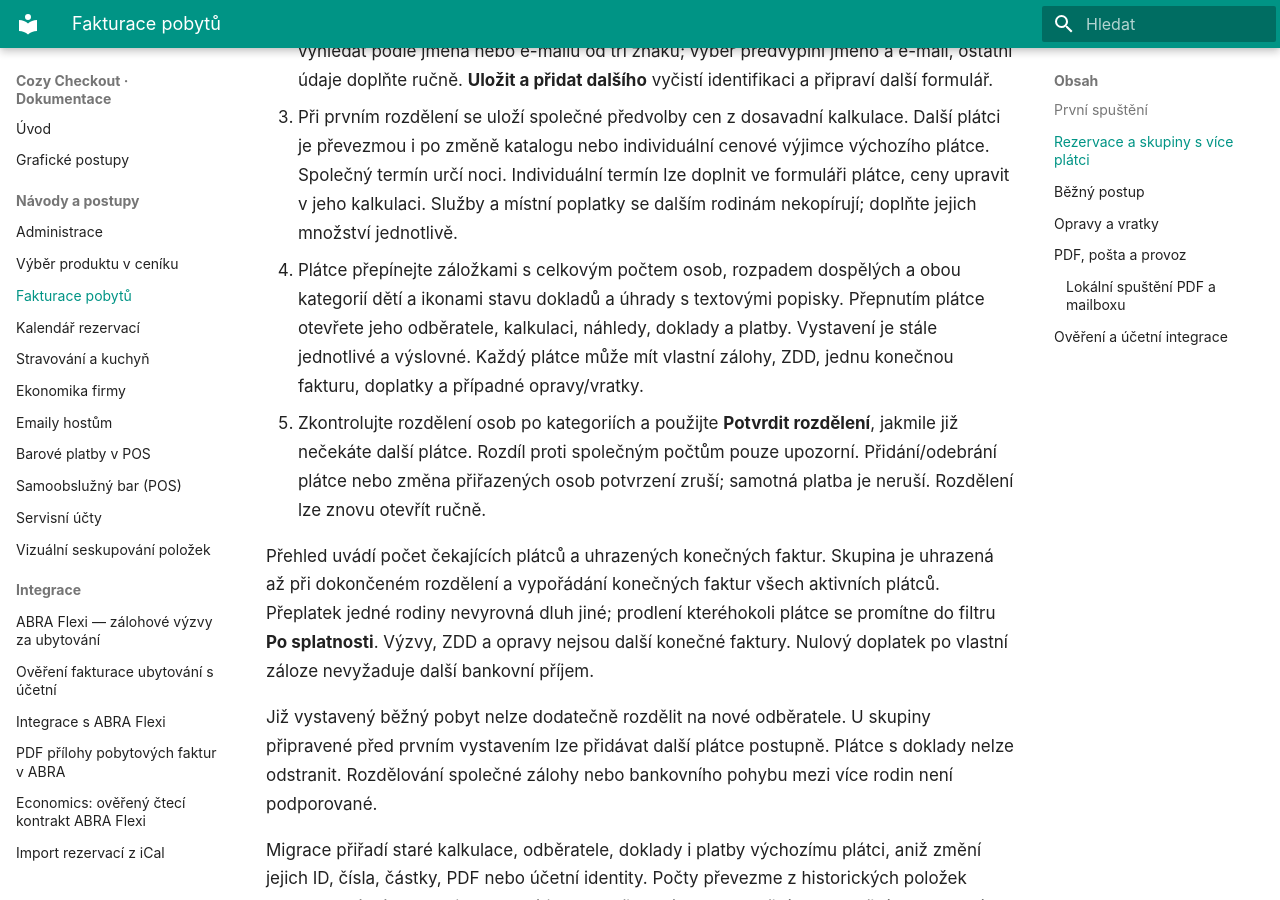
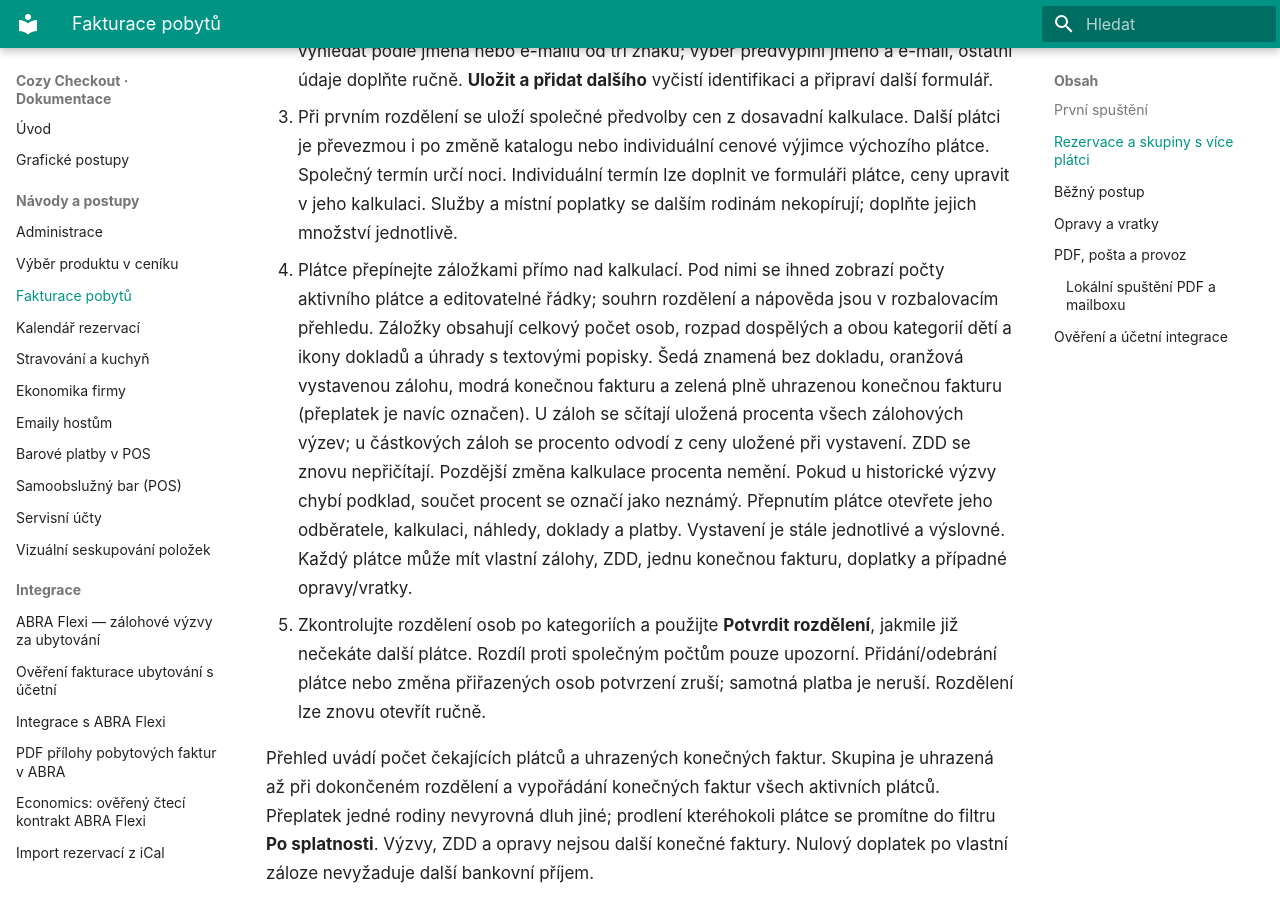
Before and after one commit to michalhorcic/cozy-checkout, an MkDocs documentation site: the page built from docs/features/BILLING.md, in a window 1280 px wide and 900 px high, scrolled down 1757 px. Built offline with MkDocs 1.6.1 and Material for MkDocs 9.7.7, drawn with Linux system fonts in a browser that asks for light colours.

Commit message:
Compact payer calculation workspace and colour tabs by billing state

```diff
--- a/docs/features/BILLING.md
+++ b/docs/features/BILLING.md
@@ -68,8 +68,16 @@ fakturaci a před prvním vystavením zvolte **Rozdělit mezi více plátců**:
    výchozího plátce. Společný termín určí noci. Individuální termín lze doplnit
    ve formuláři plátce, ceny upravit v jeho kalkulaci. Služby a místní poplatky
    se dalším rodinám nekopírují; doplňte jejich množství jednotlivě.
-4. Plátce přepínejte záložkami s celkovým počtem osob, rozpadem dospělých a obou
-   kategorií dětí a ikonami stavu dokladů a úhrady s textovými popisky.
+4. Plátce přepínejte záložkami přímo nad kalkulací. Pod nimi se ihned zobrazí
+   počty aktivního plátce a editovatelné řádky; souhrn rozdělení a nápověda jsou
+   v rozbalovacím přehledu. Záložky obsahují celkový počet osob, rozpad dospělých
+   a obou kategorií dětí a ikony dokladů a úhrady s textovými popisky.
+   Šedá znamená bez dokladu, oranžová vystavenou zálohu, modrá konečnou fakturu
+   a zelená plně uhrazenou konečnou fakturu (přeplatek je navíc označen).
+   U záloh se sčítají uložená procenta všech zálohových výzev; u částkových záloh
+   se procento odvodí z ceny uložené při vystavení. ZDD se znovu nepřičítají.
+   Pozdější změna kalkulace procenta nemění. Pokud u historické výzvy chybí
+   podklad, součet procent se označí jako neznámý.
    Přepnutím plátce otevřete jeho odběratele, kalkulaci, náhledy, doklady a platby.
    Vystavení je stále jednotlivé a výslovné. Každý plátce může mít vlastní zálohy,
    ZDD, jednu konečnou fakturu, doplatky a případné opravy/vratky.
```
Also changed, not shown: 4 other files.
